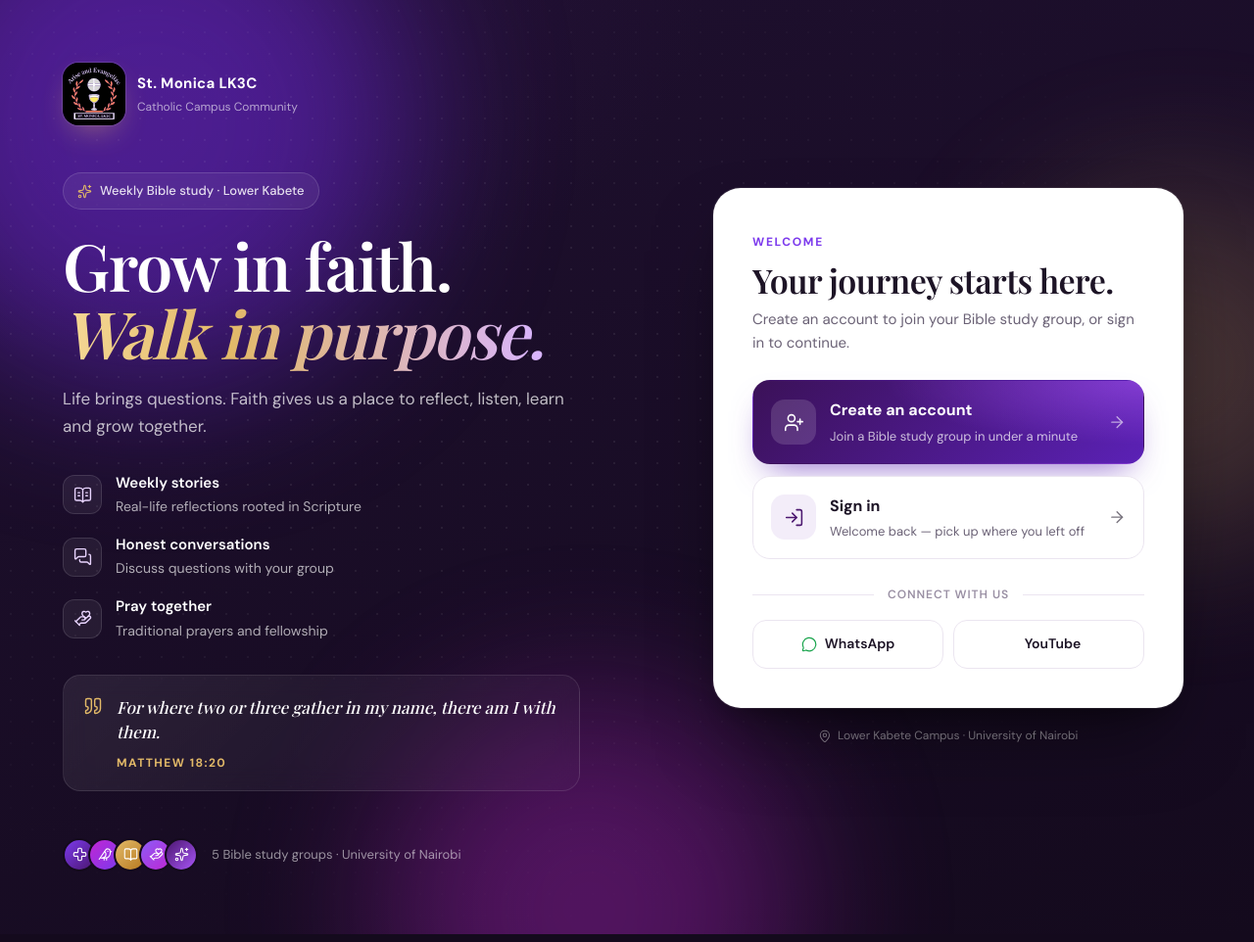
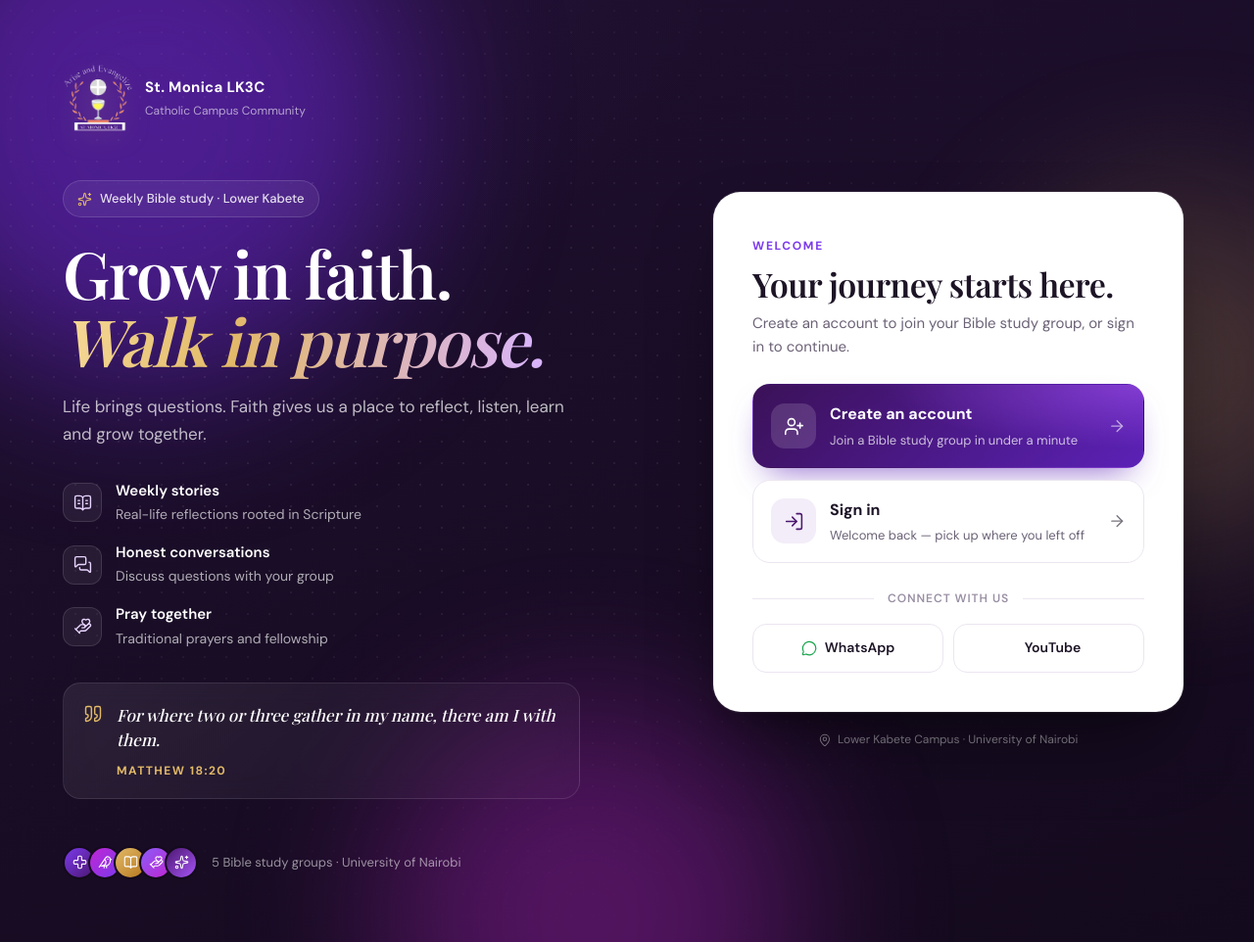
Before and after one commit to kenya-tech/Bible-study, a plain HTML site: page index.html in a window 1280 px wide. Shown: the whole page at 98% size. Drawn offline with nearby package versions, Linux system fonts and the light colour scheme; no server answers; some icons are missing.

Commit message:
Use the transparent "Arise and Evangelize" emblem
- Replace assets/emblem.svg (black background) with assets/emblem.png
  (transparent, cropped square around the artwork)
- Drop the square frame styling (rounded corners, box shadows) and use
  a soft drop-shadow that follows the emblem's shape
- PNG favicon; bump app version to 2026.11.27-4

```diff
--- a/index.html
+++ b/index.html
@@ -7,10 +7,10 @@
     <meta name="theme-color" content="#251033">
     <!-- Bump this (and version.json + the ?v= on CSS/JS) on every release.
          Open pages compare it with version.json and reload when it changes. -->
-    <meta name="app-version" content="2026.11.27-3">
+    <meta name="app-version" content="2026.11.27-4">
     <meta name="description" content="St. Monica LK3C Bible Study — faith, reflection, conversation and fellowship at Lower Kabete Campus.">
     <title>St. Monica LK3C | Bible Study</title>
-    <link rel="icon" type="image/svg+xml" href="assets/emblem.svg">
+    <link rel="icon" type="image/png" href="assets/emblem.png">
     <script>
         // Returning members: show a splash (not the login screen) while
         // Firebase restores the session. Safety timeout in case it never does.
@@ -23,10 +23,10 @@
             }
         } catch (e) {}
     </script>
-    <link rel="apple-touch-icon" href="assets/emblem.svg">
-
-    <link rel="stylesheet" href="style.css?v=2026.11.27-3">
-    <link rel="stylesheet" href="modern.css?v=2026.11.27-3">
+    <link rel="apple-touch-icon" href="assets/emblem.png">
+
+    <link rel="stylesheet" href="style.css?v=2026.11.27-4">
+    <link rel="stylesheet" href="modern.css?v=2026.11.27-4">
     <link rel="preconnect" href="https://fonts.googleapis.com">
     <link rel="preconnect" href="https://fonts.gstatic.com" crossorigin>
     <link href="https://fonts.googleapis.com/css2?family=DM+Sans:wght@400;500;600;700&family=Playfair+Display:wght@500;600;700&display=swap" rel="stylesheet">
@@ -961,15 +961,15 @@
     }
 }
     </style>
-    <link rel="stylesheet" href="auth.css?v=2026.11.27-3">
-    <link rel="stylesheet" href="pages.css?v=2026.11.27-3">
+    <link rel="stylesheet" href="auth.css?v=2026.11.27-4">
+    <link rel="stylesheet" href="pages.css?v=2026.11.27-4">
 </head>
 
 <body class="auth-locked">
 
     <!-- LOADING SPLASH (shown while a returning member's session loads) -->
     <div class="app-splash" aria-hidden="true">
-        <img src="assets/emblem.svg" alt="" width="132" height="132">
+        <img src="assets/emblem.png" alt="" width="132" height="132">
         <span class="app-splash-bar"><span></span></span>
     </div>
 
@@ -977,7 +977,7 @@
     <header class="site-header">
         <div class="nav-container">
             <a href="#home" class="logo" onclick="showSection('home'); return false;">
-                <img src="assets/emblem.svg" alt="" class="site-logo-img" width="44" height="44">
+                <img src="assets/emblem.png" alt="" class="site-logo-img" width="44" height="44">
                 <span>St. Monica LK3C</span>
             </a>
 
@@ -1012,7 +1012,7 @@
 
                 <div class="home-content">
                     <span class="home-pill">
-                        <img src="assets/emblem.svg" alt="" width="28" height="28">
+                        <img src="assets/emblem.png" alt="" width="28" height="28">
                         St. Monica LK3C · Bible Study
                     </span>
 
@@ -1302,7 +1302,7 @@
 
                     <aside class="signin-hero">
                         <div class="signin-brand">
-                            <img src="assets/emblem.svg" alt="" class="signin-logo" width="64" height="64">
+                            <img src="assets/emblem.png" alt="" class="signin-logo" width="64" height="64">
                             <span>
                                 <strong>St. Monica LK3C</strong>
                                 <small>Catholic Campus Community</small>
@@ -1913,7 +1913,7 @@
     <footer class="site-footer">
         <div class="footer-inner">
             <div class="footer-brand">
-                <img src="assets/emblem.svg" alt="" class="footer-logo-img" width="56" height="56">
+                <img src="assets/emblem.png" alt="" class="footer-logo-img" width="56" height="56">
                 <span>St. Monica LK3C</span>
             </div>
             <p>Read. Reflect. Pray. Connect.</p>
@@ -1932,8 +1932,8 @@
 
     <!-- FIREBASE AND WEBSITE LOGIC -->
     <script src="https://unpkg.com/lucide@0.469.0/dist/umd/lucide.min.js"></script>
-    <script src="modern.js?v=2026.11.27-3" defer></script>
-    <script type="module" src="script.js?v=2026.11.27-3"></script>
+    <script src="modern.js?v=2026.11.27-4" defer></script>
+    <script type="module" src="script.js?v=2026.11.27-4"></script>
 
 </body>
 </html>
--- a/pages.css
+++ b/pages.css
@@ -2165,3 +2165,30 @@ html.auth-pending .app-splash {
         font-size: 16px;
     }
 }
+
+/* =========================================================
+   EMBLEM — transparent PNG
+   No square frame: drop the rounded corners and box shadows used
+   for the old solid logo, and add a soft glow that follows the shape.
+========================================================= */
+
+.site-logo-img,
+.footer-logo-img,
+.signin-logo,
+.app-splash img,
+.home-pill img {
+    border-radius: 0 !important;
+    box-shadow: none !important;
+    object-fit: contain;
+    filter: drop-shadow(0 4px 14px rgba(226, 185, 104, 0.25));
+}
+
+.signin-logo {
+    width: 72px !important;
+    height: 72px !important;
+}
+
+.app-splash img {
+    width: 150px;
+    height: 150px;
+}
--- a/version.json
+++ b/version.json
@@ -1,3 +1,3 @@
 {
-  "version": "2026.11.27-3"
+  "version": "2026.11.27-4"
 }
```
Also changed, not shown: assets/emblem.png (added), assets/emblem.svg (deleted), 1 other file.
